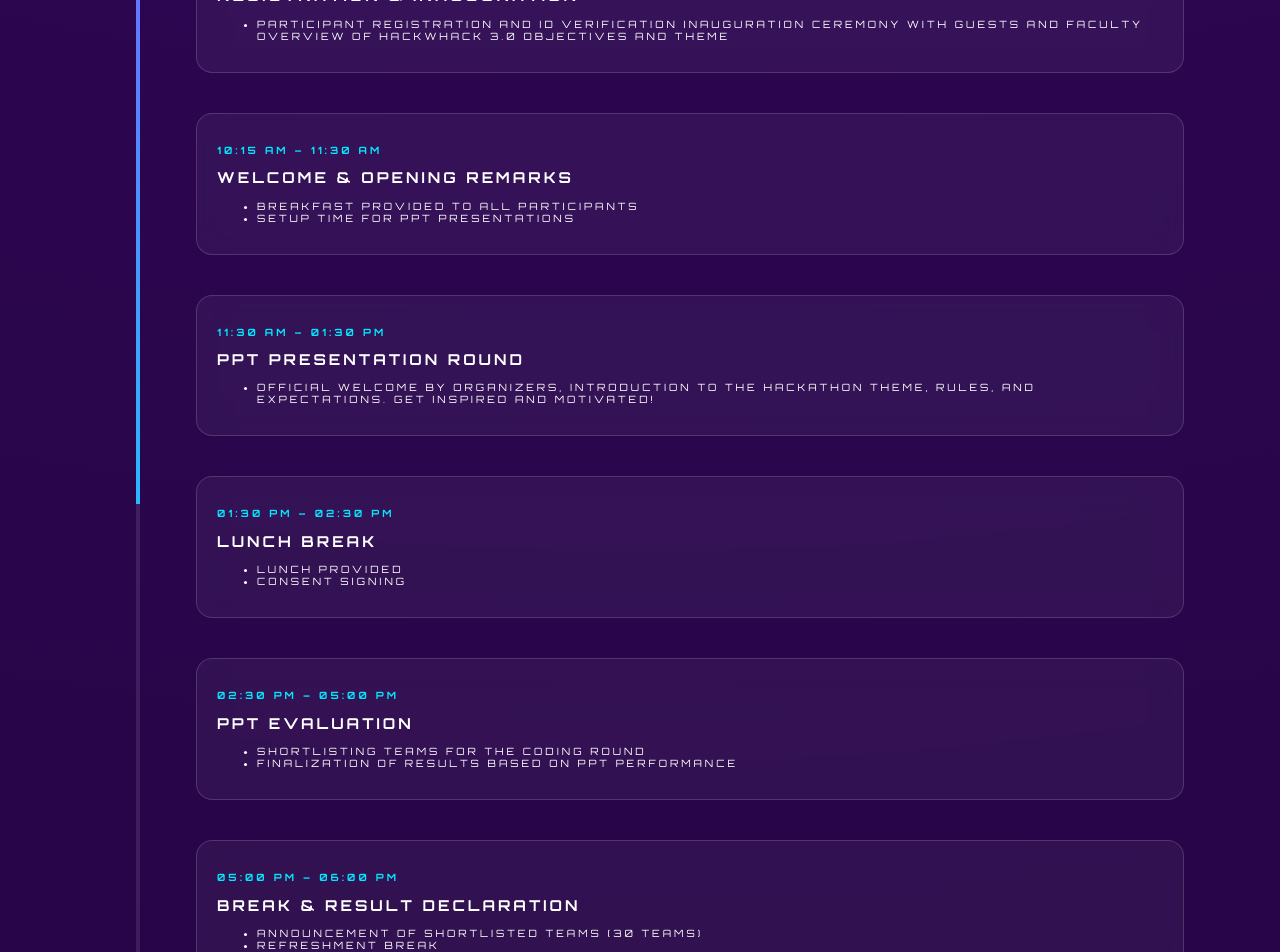
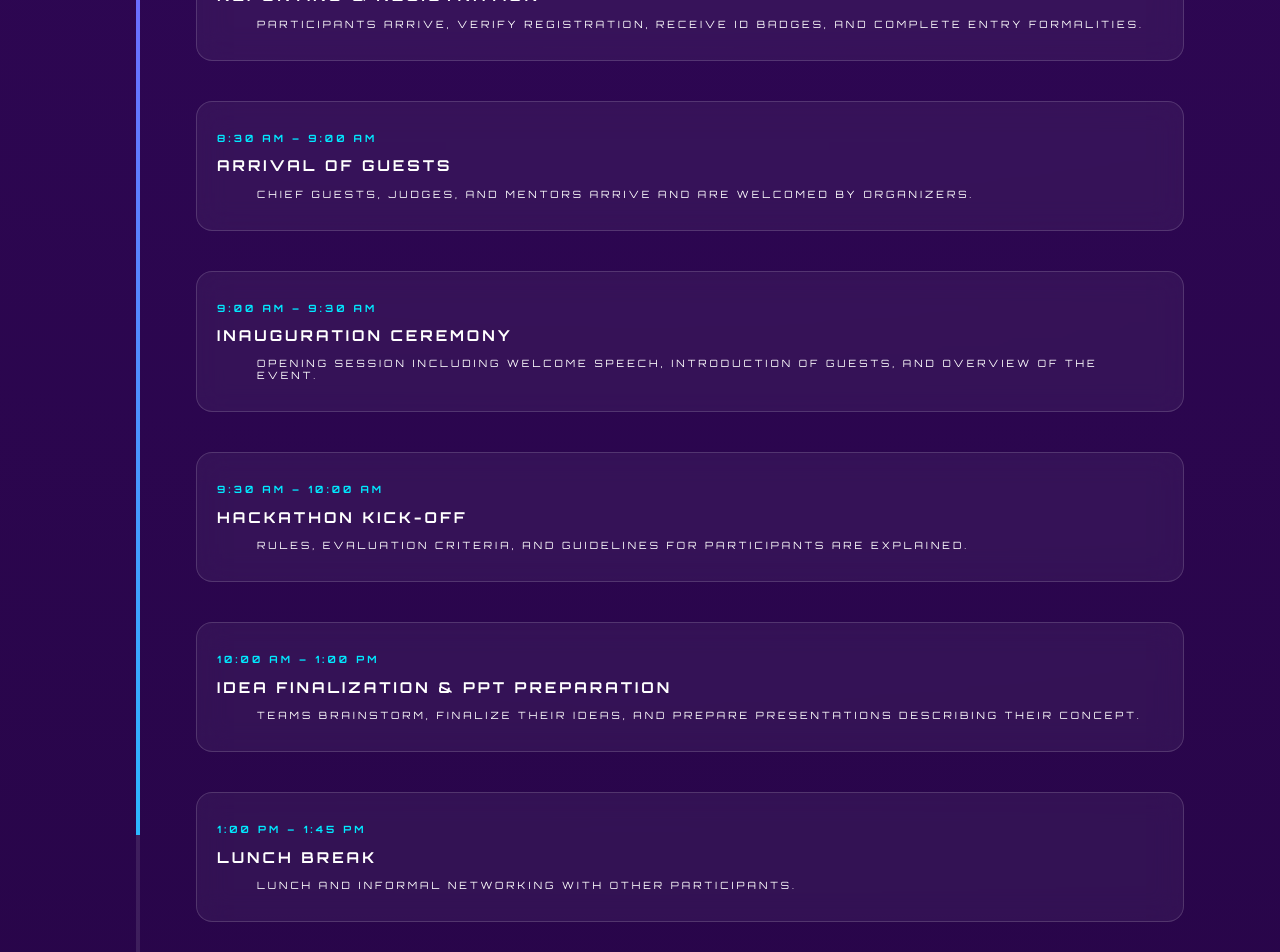
Before and after one commit to hrofficial1606/TechAlpha, a React (Vite) app in the folder my-react-app/: page /hackthons in a window 1280 px wide. Shown: the part 3020-3972 px from the top of the page. Built offline with nearby package versions, Linux system fonts and the light colour scheme; a web font is replaced by a local one.

Commit message:
Update Timeline.jsx

```diff
--- a/my-react-app/src/components/Timeline.jsx
+++ b/my-react-app/src/components/Timeline.jsx
@@ -3,64 +3,117 @@
 
 const day1Events = [
   {
-    time: "8:00 AM to 10:00 AM",
-    title: "Registration & Inauguration",
-    points: ["Participant registration and ID verification Inauguration ceremony with guests and faculty Overview of HackWhack 3.0 objectives and theme"]
+        time: "7:30 AM – 8:30 AM",
+        activity: "Reporting & Registration",
+        points: "Participants arrive, verify registration, receive ID badges, and complete entry formalities."
       },
       {
-    time: "10:15 AM – 11:30 AM",
-    title: "Welcome & Opening Remarks",
-    points: ["Breakfast provided to all participants", "Setup time for PPT presentations"]
+        time: "8:30 AM – 9:00 AM",
+        activity: "Arrival of Guests",
+        points: "Chief guests, judges, and mentors arrive and are welcomed by organizers."
       },
       {
-    time: "11:30 AM – 01:30 PM",
-    title: "PPT Presentation Round",
-    points: [ " Official welcome by organizers, introduction to the hackathon theme, rules, and expectations. Get inspired and motivated!"]
+        time: "9:00 AM – 9:30 AM",
+        activity: "Inauguration Ceremony",
+        points: "Opening session including welcome speech, introduction of guests, and overview of the event."
       },
       {
-    time: "01:30 PM – 02:30 PM",
-    title: "Lunch Break",
-    points: ["Lunch provided", "Consent signing"]
+        time: "9:30 AM – 10:00 AM",
+        activity: "Hackathon Kick-off",
+        points: "Rules, evaluation criteria, and guidelines for participants are explained."
       },
       {
-    time: "02:30 PM – 05:00 PM",
-    title: "PPT Evaluation",
-    points: ["Shortlisting teams for the coding round", "Finalization of results based on PPT performance"]
+        time: "10:00 AM – 1:00 PM",
+        activity: "Idea Finalization & PPT Preparation",
+        points: "Teams brainstorm, finalize their ideas, and prepare presentations describing their concept."
       },
       {
-    time: "05:00 PM – 06:00 PM",
-    title: "Break & Result Declaration",
-    points: ["Announcement of shortlisted teams (30 teams)", "Refreshment break"]
+        time: "1:00 PM – 1:45 PM",
+        activity: "Lunch Break",
+        points: "Lunch and informal networking with other participants."
+      },
+      {
+        time: "1:45 PM – 4:30 PM",
+        activity: "Prototype Development",
+        points: "Teams begin designing and building initial versions of their project or prototype."
+      },
+      {
+        time: "4:30 PM – 4:45 PM",
+        activity: "Tea Break",
+        points: "Short refreshment break to relax and recharge."
+      },
+      {
+        time: "4:45 PM – 6:30 PM",
+        activity: "PPT & Prototype Refinement",
+        points: "Teams improve their presentation and prototype based on feedback and testing."
+      },
+      {
+        time: "6:30 PM – 7:30 PM",
+        activity: "Day 1 Wrap-up",
+        points: "Summary of the day, instructions for the next day, and closing announcements."
       }
 ];
 
 const day2Events = [
   {
-    time: "09:00 AM – 10:00 AM",
-    title: "Rule Explanation",
-    points: ["Coding rules explanation", "Consent signing"]
+        time: "7:30 AM – 8:00 AM",
+        activity: "Reporting of Selected Teams",
+        points: "Shortlisted teams report and confirm participation for Day 2."
       },
       {
-    time: "10:00 PM – 2:00 PM",
-    title: "Coding Round",
-    points: ["Evaluation checkpoints at 2:00 AM and 6:00 AM", "Mentor support for debugging, design, and optimization"
-      ,"Continuous overnight coding session"]
+        time: "8:00 AM – 8:30 AM",
+        activity: "Problem Statement Announcement",
+        points: "Official problem statements are revealed by organizers or industry partners."
       },
       {
-    time: "02:00 PM",
-    title: "Hack Ends | Submission Deadline",
-    points: ["Submit your projects and get ready to present your innovative solutions to the judges."]
+        time: "8:30 AM – 9:00 AM",
+        activity: "Understanding & Q&A",
+        points: "Teams clarify requirements, ask questions, and understand expectations."
       },
       {
-    time: "02:00 PM – 04:00 AM",
-    title: "Judging & Conclusion",
-    points: ["Judges evaluate the projects based on creativity, technicality, feasibility and impact. Get ready to showcase your hard work!"
-    ]
+        time: "9:00 AM – 12:00 PM",
+        activity: "Ideation & Planning",
+        points: "Teams design the solution, define architecture, and divide tasks."
       },
       {
-    time: "04:00 AM – 05:00 AM",
-    title: "Prize Distribution & Closing Ceremony",
-    points: ["Celebrate your achievements, network with fellow participants, and enjoy the closing ceremony.", "Thank you for your participation, dedication, and hard work. See you at the next hackathon!"]
+        time: "12:00 PM – 12:30 PM",
+        activity: "Mentor Review",
+        points: "Mentors evaluate progress and provide suggestions for improvement."
+      },
+      {
+        time: "12:30 PM – 1:15 PM",
+        activity: "Break",
+        points: "Lunch or rest period before development continues."
+      },
+      {
+        time: "1:15 PM – 4:30 PM",
+        activity: "Development & Implementation",
+        points: "Teams build the solution, write code, and integrate components."
+      },
+      {
+        time: "4:30 PM – 4:45 PM",
+        activity: "Tea Break",
+        points: "Short refreshment break."
+      },
+      {
+        time: "4:45 PM – 6:00 PM",
+        activity: "Testing & Optimization",
+        points: "Teams test functionality, fix bugs, and optimize performance."
+      },
+      {
+        time: "6:00 PM – 6:30 PM",
+        activity: "Final PPT Submission",
+        points: "Teams submit final presentations and documentation."
+      },
+      {
+        time: "6:30 PM – 7:15 PM",
+        activity: "Final Presentation",
+        points: "Teams present their solutions to judges and answer questions."
+      },
+      {
+        time: "7:15 PM – 7:30 PM",
+        activity: "Result Announcement & Prize Distribution",
+        points: "Winners are announced and prizes and certificates are distributed."
       }
 ];
 
@@ -154,11 +207,9 @@
           <div className="card-glow"></div>
 
           <p className="time">{event.time}</p>
-          <h2>{event.title}</h2>
+          <h2>{event.activity}</h2>
           <ul>
-            {event.points.map((p, i) => (
-              <li key={i}>{p}</li>
-            ))}
+            {event.points}
           </ul>
         </div>
       ))}
```
Lines whose indentation alone changed are shown as unchanged.
